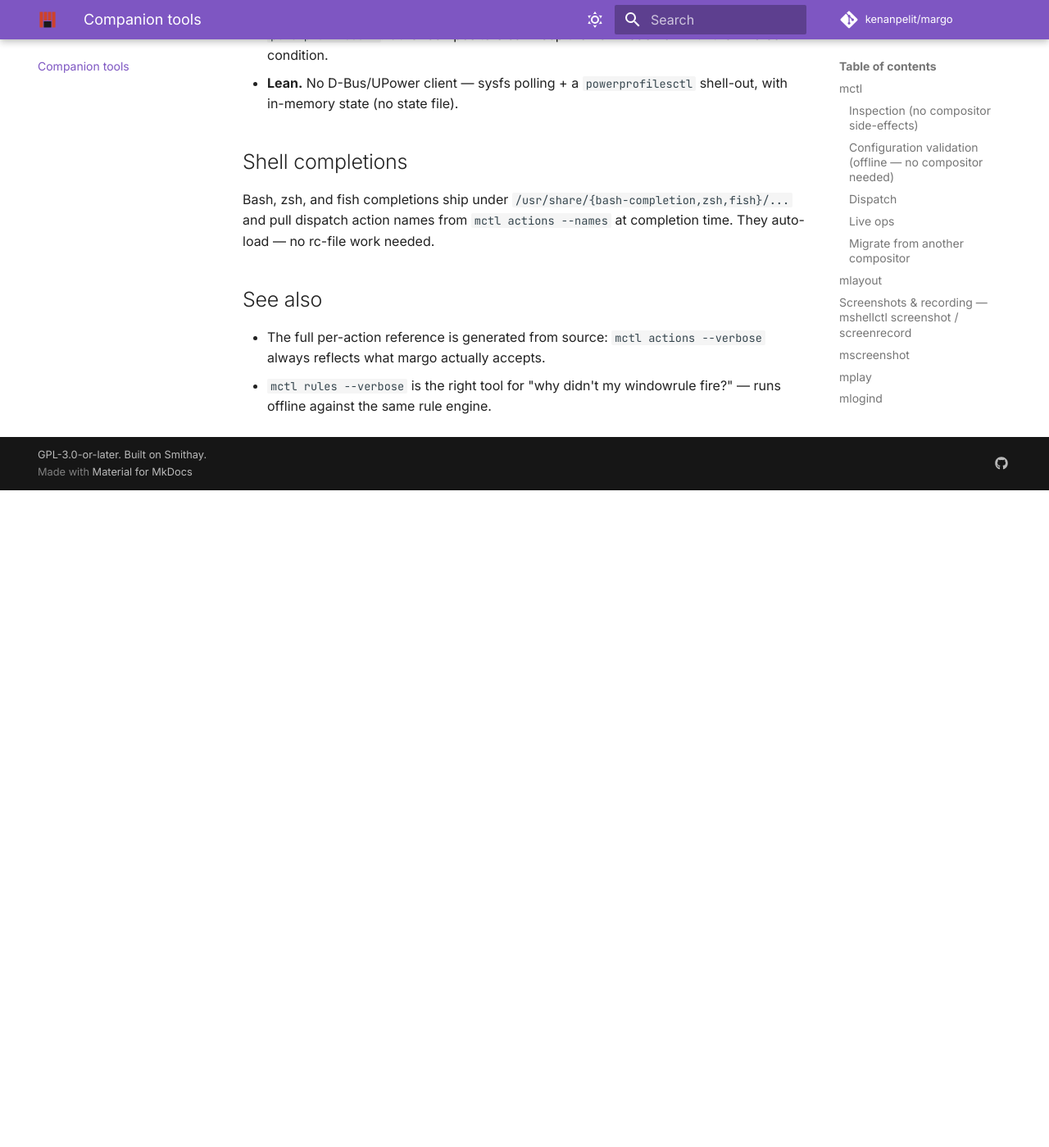
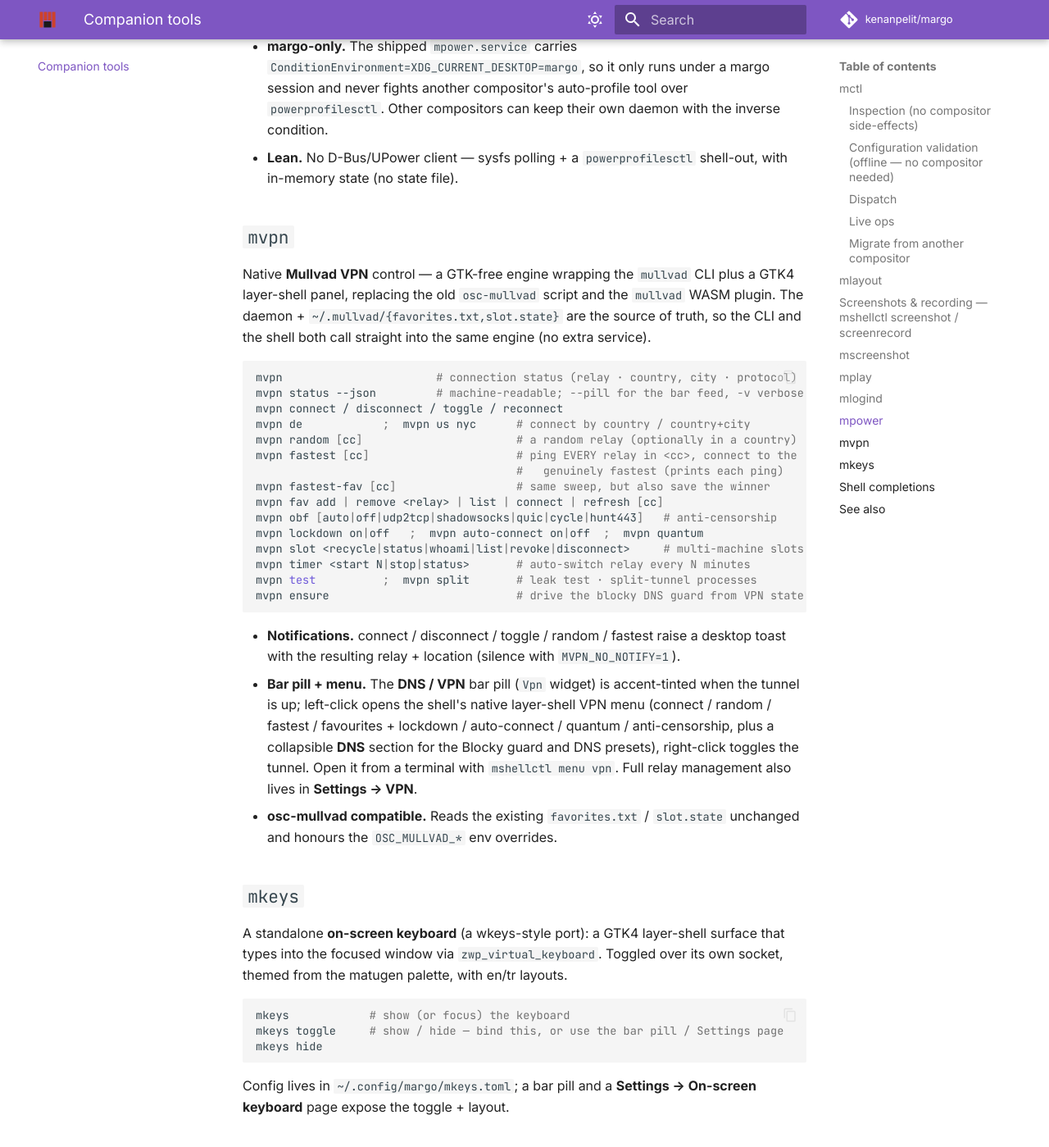
Before and after one commit to kenanpelit/margo, an MkDocs documentation site: the page built from docs/companion-tools.md, in a window 1280 px wide and 1400 px high, scrolled down 5435 px. Shown: the whole window at 82% size. Built offline with MkDocs 1.6.1 and Material for MkDocs 9.7.7, drawn with Linux system fonts in a browser that asks for light colours; comment, search, counter and statistics services are not loaded; before the commit the page ends 6033 px from its top, so only the background shows below that; some of the changed text lies outside the part shown.

Commit message:
docs(site): document mvpn + mkeys, fold DNS into the VPN pill
- companion-tools: add `mvpn` (full CLI surface + the native DNS/VPN
  menu + notifications) and `mkeys` (on-screen keyboard) sections + table
  rows.
- index: the bar-widget list now reflects the combined Mullvad VPN pill
  (with its built-in DNS/Blocky section) instead of separate VPN + DNS pills.

Co-Authored-By: Claude Opus 4.8 <noreply@anthropic.com>

````diff
--- a/docs/companion-tools.md
+++ b/docs/companion-tools.md
@@ -8,8 +8,10 @@ Margo ships several binaries that share its workspace:
 | **`mctl`** | IPC + dispatch (Swiss-army CLI) |
 | **`mlayout`** | named monitor profiles |
 | **`mscreenshot`** | screen / region / window capture |
+| **`mvpn`** | native Mullvad VPN control (CLI + the DNS/VPN bar menu) |
 | **`mplay`** | mpv companion — window control, video wallpaper, media keys |
 | **`mpower`** | automatic power-profile daemon + manual `cycle` / `set` |
+| **`mkeys`** | on-screen keyboard (layer-shell, virtual-keyboard protocol) |
 | **`mlogind`** | TUI login / display manager (matugen-themed) |
 
 Run any of them with `--help` for the full command surface.
@@ -198,6 +200,60 @@ Each tick (default 5 s) it reads the active profile, AC/battery from `/sys`, and
 - **margo-only.** The shipped `mpower.service` carries `ConditionEnvironment=XDG_CURRENT_DESKTOP=margo`, so it only runs under a margo session and never fights another compositor's auto-profile tool over `powerprofilesctl`. Other compositors can keep their own daemon with the inverse condition.
 - **Lean.** No D-Bus/UPower client — sysfs polling + a `powerprofilesctl` shell-out, with in-memory state (no state file).
 
+## `mvpn`
+
+Native **Mullvad VPN** control — a GTK-free engine wrapping the `mullvad` CLI
+plus a GTK4 layer-shell panel, replacing the old `osc-mullvad` script and the
+`mullvad` WASM plugin. The daemon + `~/.mullvad/{favorites.txt,slot.state}` are
+the source of truth, so the CLI and the shell both call straight into the same
+engine (no extra service).
+
+```bash
+mvpn                       # connection status (relay · country, city · protocol)
+mvpn status --json         # machine-readable; --pill for the bar feed, -v verbose
+mvpn connect / disconnect / toggle / reconnect
+mvpn de            ;  mvpn us nyc      # connect by country / country+city
+mvpn random [cc]                       # a random relay (optionally in a country)
+mvpn fastest [cc]                      # ping EVERY relay in <cc>, connect to the
+                                       #   genuinely fastest (prints each ping)
+mvpn fastest-fav [cc]                  # same sweep, but also save the winner
+mvpn fav add | remove <relay> | list | connect | refresh [cc]
+mvpn obf [auto|off|udp2tcp|shadowsocks|quic|cycle|hunt443]   # anti-censorship
+mvpn lockdown on|off   ;  mvpn auto-connect on|off  ;  mvpn quantum
+mvpn slot <recycle|status|whoami|list|revoke|disconnect>     # multi-machine slots
+mvpn timer <start N|stop|status>       # auto-switch relay every N minutes
+mvpn test          ;  mvpn split       # leak test · split-tunnel processes
+mvpn ensure                            # drive the blocky DNS guard from VPN state
+```
+
+- **Notifications.** connect / disconnect / toggle / random / fastest raise a
+  desktop toast with the resulting relay + location (silence with
+  `MVPN_NO_NOTIFY=1`).
+- **Bar pill + menu.** The **DNS / VPN** bar pill (`Vpn` widget) is accent-tinted
+  when the tunnel is up; left-click opens the shell's native layer-shell VPN
+  menu (connect / random / fastest / favourites + lockdown / auto-connect /
+  quantum / anti-censorship, plus a collapsible **DNS** section for the Blocky
+  guard and DNS presets), right-click toggles the tunnel. Open it from a
+  terminal with `mshellctl menu vpn`. Full relay management also lives in
+  **Settings → VPN**.
+- **osc-mullvad compatible.** Reads the existing `favorites.txt` / `slot.state`
+  unchanged and honours the `OSC_MULLVAD_*` env overrides.
+
+## `mkeys`
+
+A standalone **on-screen keyboard** (a wkeys-style port): a GTK4 layer-shell
+surface that types into the focused window via `zwp_virtual_keyboard`. Toggled
+over its own socket, themed from the matugen palette, with en/tr layouts.
+
+```bash
+mkeys            # show (or focus) the keyboard
+mkeys toggle     # show / hide — bind this, or use the bar pill / Settings page
+mkeys hide
+```
+
+Config lives in `~/.config/margo/mkeys.toml`; a bar pill and a **Settings →
+On-screen keyboard** page expose the toggle + layout.
+
 ## Shell completions
 
 Bash, zsh, and fish completions ship under `/usr/share/{bash-completion,zsh,fish}/...` and pull dispatch action names from `mctl actions --names` at completion time. They auto-load — no rc-file work needed.
````
Also changed, not shown: docs/index.md (+1 -1 lines).
